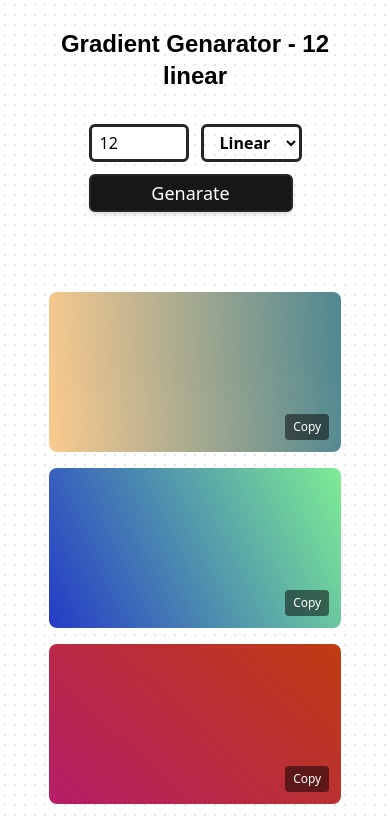
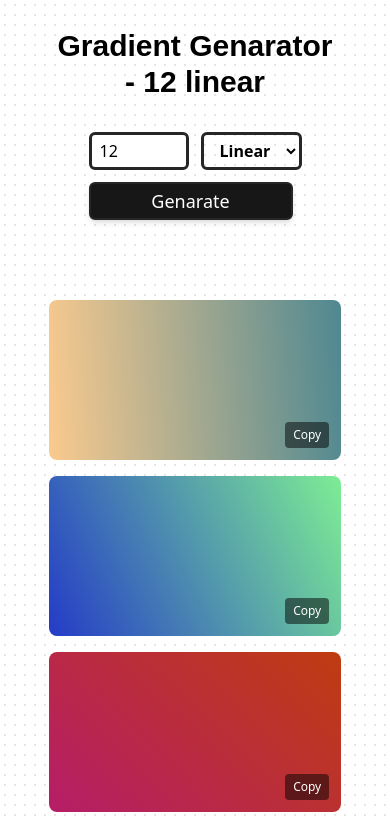
Before and after one commit to Sam721166/css-gradients-genarator, a React (Vite) app: page / in a window 390 px wide. Shown: the top 818 px of the page. Built offline with nearby package versions, Linux system fonts and the light colour scheme.

Commit message:
fix font size

```diff
--- a/src/App.jsx
+++ b/src/App.jsx
@@ -38,7 +38,7 @@ function App() {
               style={{ fontFamily: '"Special Gothic Expanded One", sans-serif' }}
                className='newFont
               font-bold
-               sm:text-4xl text-center text-2xl pb-3 sm:pb-0 '>Gradient Genarator - {num} {type}</h1>
+               sm:text-4xl text-center text-3xl pb-3 sm:pb-0 '>Gradient Genarator - {num} {type}</h1>
               <div className='flex flex-col sm:flex-row'>
                 <div className='flex mb-3 sm:mb-0'>
                     <input value={num} onChange={(e) => setNum(Number(e.target.value))} type="text" className='border-3 font-medium bg-white border-neutral-800 rounded-md w-25 h-9.5 px-2' />
```
